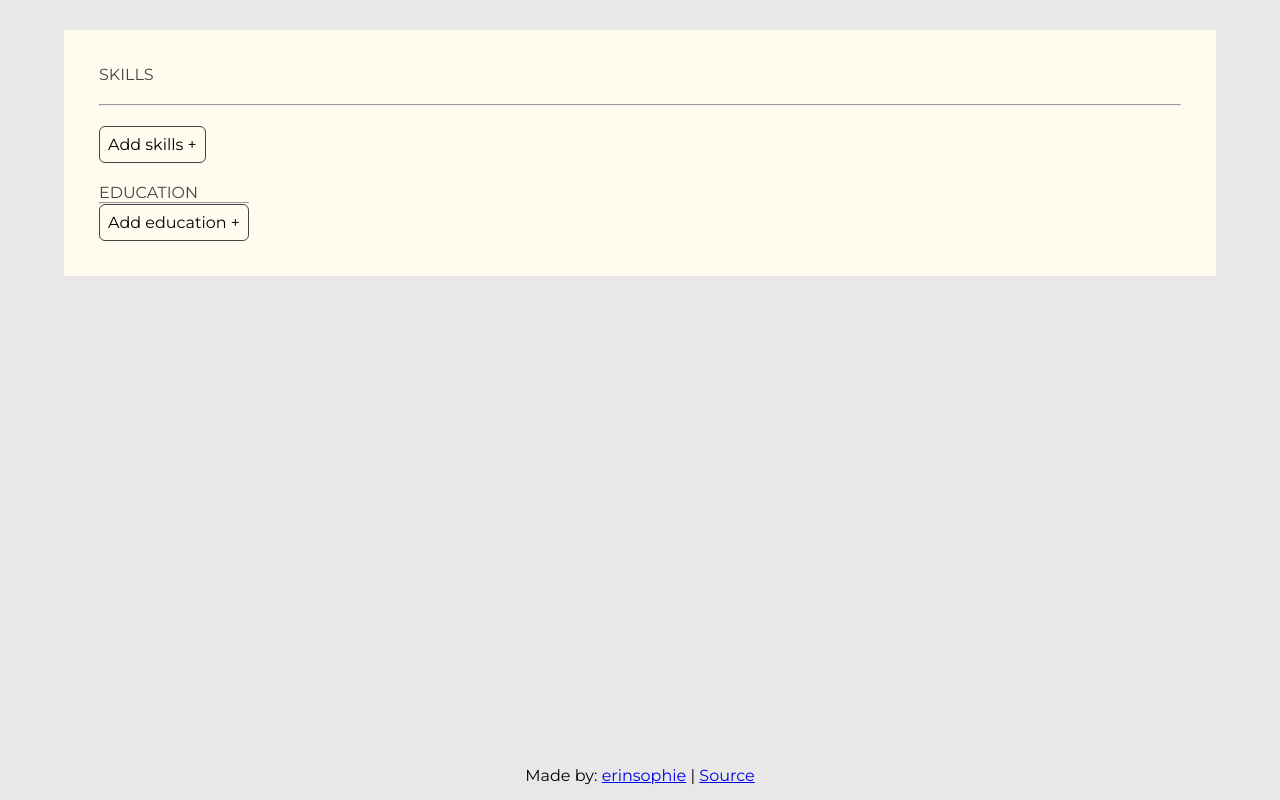
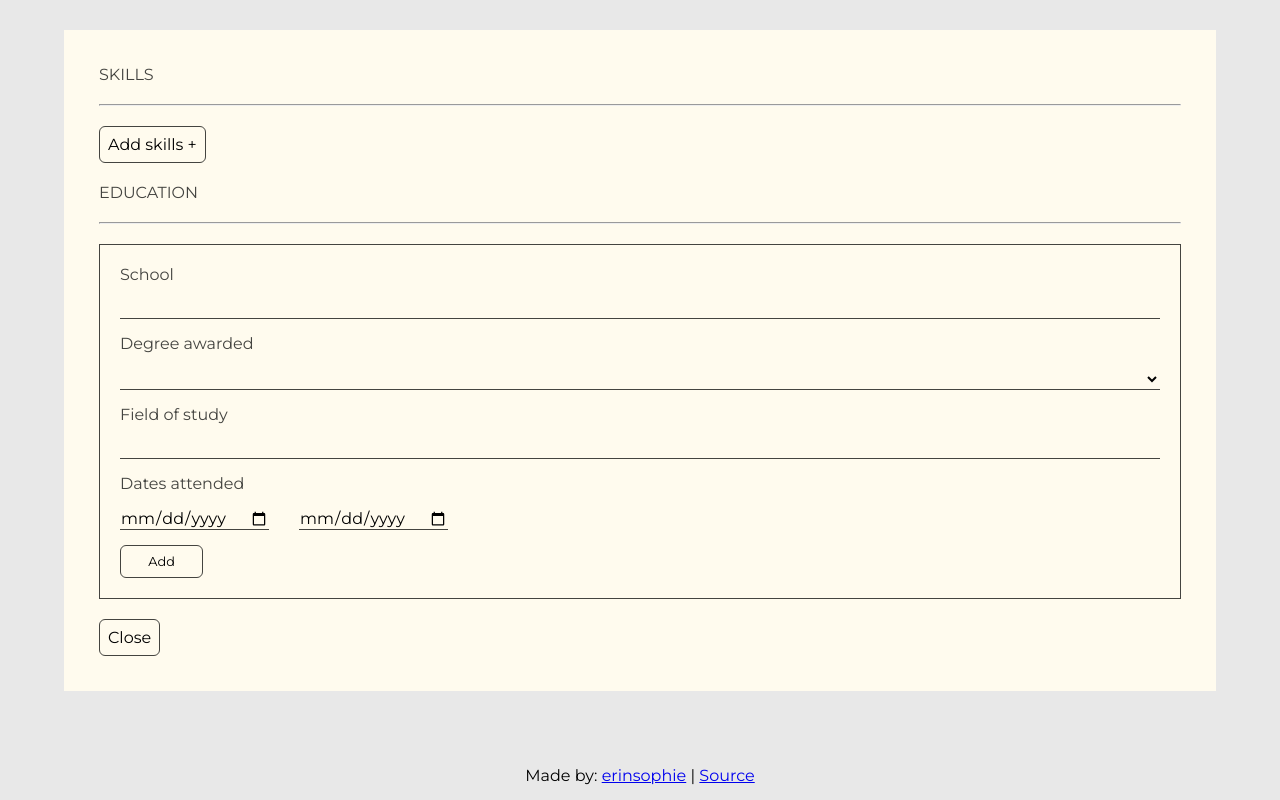
Before and after one commit to erinsophie/cv-project, a React (Create React App) app: page / in a window 1280 px wide. Both pictures are taken after a click on the button "Add education +". Built offline with nearby package versions, Linux system fonts and the light colour scheme.

Commit message:
Update education component with new layout

```diff
--- a/src/components/Education.js
+++ b/src/components/Education.js
@@ -2,10 +2,13 @@ import React, { useState } from "react";
 
 function Education({ addEducation }) {
   const [educationData, setEducationData] = useState({
+    school: "",
     degree: "",
-    school: "",
-    dates: "",
+    field: "",
+    dateFrom: "",
+    dateUntil: "",
   });
+  const [isOpen, setIsOpen] = useState(false);
 
   function handleInput(event) {
     const { name, value } = event.target;
@@ -15,24 +18,29 @@ function Education({ addEducation }) {
     }));
   }
 
+  function clearData() {
+    return { school: "", degree: "", field: "", dateFrom: "", dateUntil: "" };
+  }
+
   function handleSubmit(event) {
     event.preventDefault();
     addEducation(educationData);
-    setEducationData({ degree: "", school: "", dates: "" });
+    setEducationData(clearData);
+    handleFormToggle();
   }
 
+  function handleFormToggle() {
+    setIsOpen((prev) => !prev);
+    setEducationData(clearData);
+  }
+
+  console.log(educationData);
+
   return (
+    <div>
+      {isOpen && (
         <form className="education-form" onSubmit={handleSubmit}>
-      <label htmlFor="degree">Degree awarded:</label>
-      <input
-        type="text"
-        id="degree"
-        name="degree"
-        value={educationData.degree}
-        onChange={handleInput}
-      />
-
-      <label htmlFor="school">School:</label>
+          <label htmlFor="school">School</label>
           <input
             type="text"
             id="school"
@@ -41,19 +49,58 @@ function Education({ addEducation }) {
             onChange={handleInput}
           />
 
-      <label htmlFor="dates">Dates:</label>
+          <label htmlFor="degree">Degree awarded</label>
+          <select
+            id="degree"
+            name="degree"
+            value={educationData.degree}
+            onChange={handleInput}
+          >
+            <option></option>
+            <option value="high school or equivalent">
+              High school or equivalent
+            </option>
+            <option value="associate">Associate</option>
+            <option value="bachelors">Bachelor's</option>
+            <option value="masters">Masters</option>
+            <option value="doctorate">Doctorate</option>
+            <option value="other">Other</option>
+          </select>
+
+          <label htmlFor="field">Field of study</label>
           <input
             type="text"
-        id="dates"
-        name="dates"
-        value={educationData.dates}
+            id="field"
+            name="field"
+            value={educationData.field}
             onChange={handleInput}
           />
 
-      <button className="add-btn">
-        +
+          <label htmlFor="date-from">Dates attended</label>
+          <div className="date-container">
+            <input
+              type="date"
+              id="date-from"
+              name="dateFrom"
+              value={educationData.dateFrom}
+              onChange={handleInput}
+            />
+            <input
+              type="date"
+              id="date-until"
+              name="dateUntil"
+              value={educationData.dateUntil}
+              onChange={handleInput}
+            />
+          </div>
+
+          <button className="add-btn">Add</button>
+        </form>
+      )}
+      <button onClick={handleFormToggle} className="open-form-btn">
+        {isOpen ? "Close" : "Add education +"}
       </button>
-    </form>
+    </div>
   );
 }
 
--- a/src/components/Skills.js
+++ b/src/components/Skills.js
@@ -19,10 +19,11 @@ function Skills({ addSkill }) {
 
   function handleFormToggle() {
     setIsOpen((prev) => !prev);
+    setCurrentSkill("");
   }
 
   return (
-    <div className="skills-component">
+    <div>
       {isOpen && (
         <form className="skills-form" onSubmit={handleSubmit}>
           <input
@@ -36,7 +37,7 @@ function Skills({ addSkill }) {
       )}
 
       <button onClick={handleFormToggle} className="open-form-btn">
-        {isOpen ? 'Close' : 'Add skills +'}
+        {isOpen ? "Close" : "Add skills +"}
       </button>
     </div>
   );
--- a/src/components/Template.js
+++ b/src/components/Template.js
@@ -16,41 +16,41 @@ function Template() {
 
   return (
     <div className="cv-template">
-
       <div className="skills-section">
         <p>SKILLS</p>
         <hr />
 
-       {skills.length > 0 && <div className="info">
-          <ul className='skills-list'>
+        {skills.length > 0 && (
+          <div className="info">
+            <ul className="skills-list">
               {skills.map((skill, index) => (
                 <li key={index}>{skill}</li>
               ))}
             </ul>
-        </div>}
-
+          </div>
+        )}
         <Skills addSkill={addSkill} />
       </div>
 
-
       <div className="education-section">
-        <div>
         <p>EDUCATION</p>
         <hr />
-          <button data-form="educationForm" className="open-form-btn">
-            Add education +
-          </button>
-        </div>
 
+        {education.length > 0 && (
           <div className="info">
             {education.map((info, index) => (
               <div key={index}>
+                <p>{info.school}</p>
                 <p>{info.degree}</p>
-              <p>{info.school}</p>
-              <p>{info.dates}</p>
+                <p>{info.field}</p>
+                <p>
+                  {info.dateFrom} - {info.dateUntil}
+                </p>
               </div>
             ))}
           </div>
+        )}
+        <Education addEducation={addEducation} />
       </div>
     </div>
   );
--- a/src/styles/styles.css
+++ b/src/styles/styles.css
@@ -61,7 +61,6 @@ h6 {
 }
 
 .title {
-
 }
 
 button {
@@ -80,6 +79,10 @@ button {
   font-size: 0.8rem;
 }
 
+.info {
+  margin-left: 5%;
+}
+
 /* skills section */
 
 .skills-section {
@@ -89,14 +92,10 @@ button {
 }
 
 .skills-form {
+  display: flex;
   margin-bottom: 20px;
   padding: 20px;
   border: 1px solid #444440;
-  display: flex;
-}
-
-.info {
-  margin-left: 5%;
 }
 
 .skills-list > li {
@@ -114,15 +113,17 @@ button {
 
 .education-section {
   display: flex;
-  justify-content: space-between;
-  align-items: center;
+  flex-direction: column;
+  gap: 20px;
 }
 
 .education-form {
   display: flex;
   flex-direction: column;
-  gap: 5px;
-  margin-top: 10px;
+  padding: 20px;
+  gap: 15px;
+  border: 1px solid #444440;
+  margin-bottom: 20px;
 }
 
 .education-form input {
@@ -130,6 +131,22 @@ button {
   border: none;
   outline: none;
   border-bottom: 1px solid #444440;
+}
+.education-form select {
+  background-color: transparent;
+  border: none;
+  outline: none;
+  border-bottom: 1px solid #444440;
+}
+
+.date-container {
+  display: flex;
+  gap: 30px;
+}
+
+.education-form button {
+  width: 8%;
+  justify-self: flex-start;
 }
 
 /* footer */
```
Lines whose indentation alone changed are shown as unchanged.
